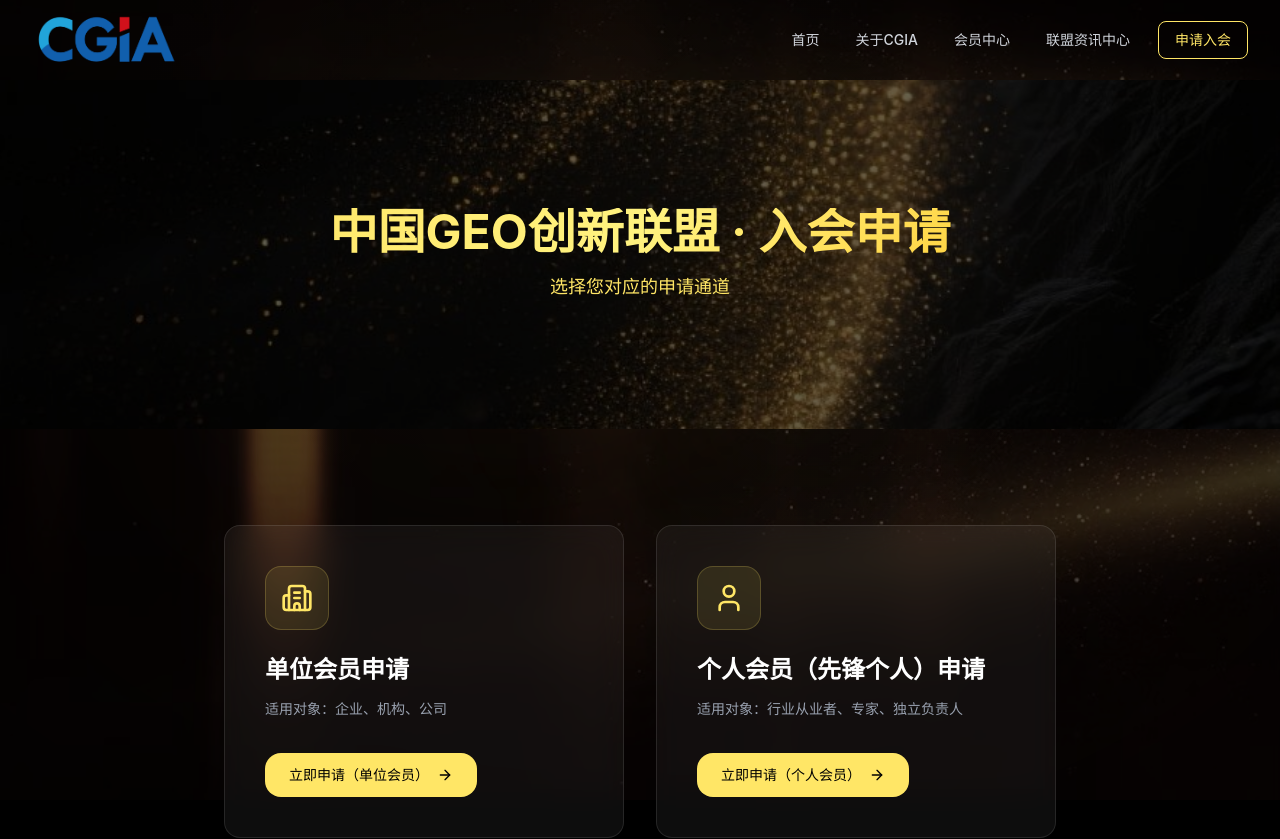
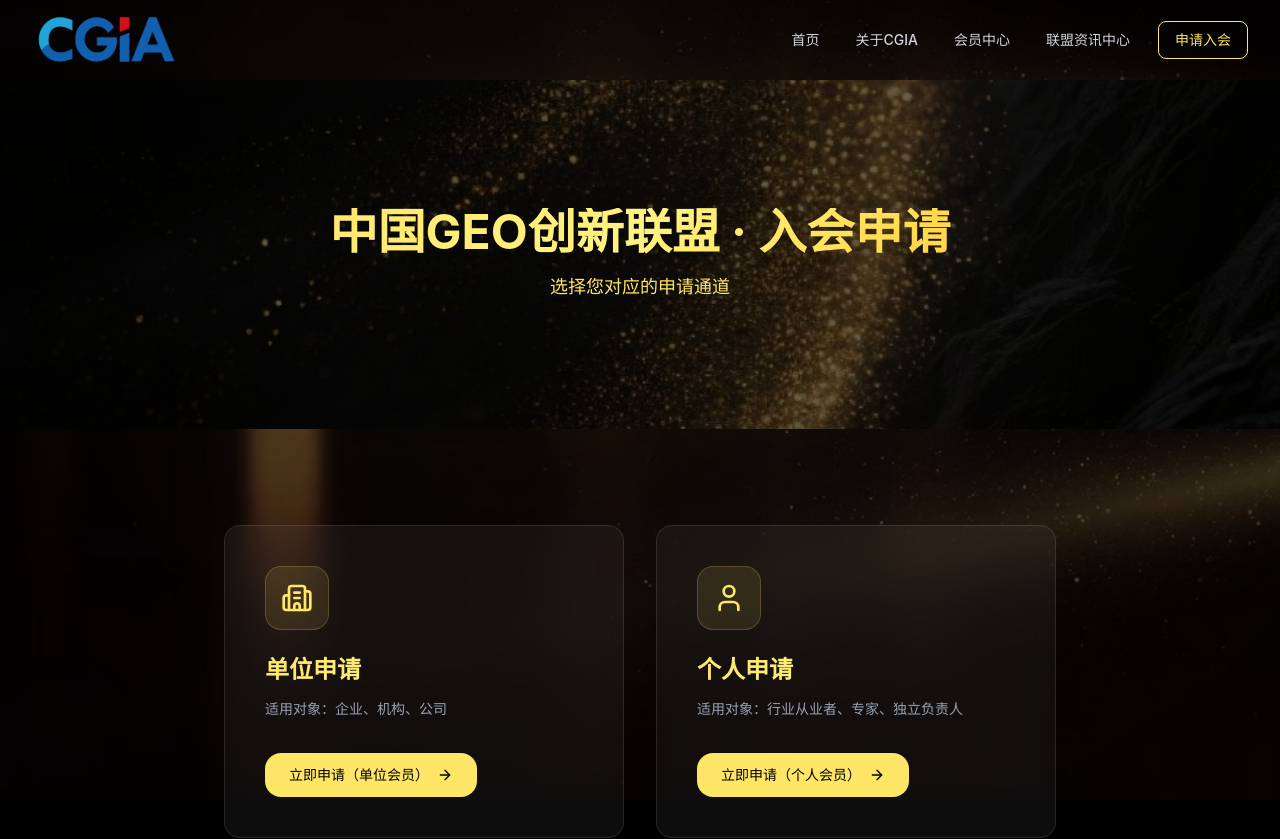
Before and after one commit to liuyao212212-netizen/cgia-website, a React (Vite) app: page /#/application in a window 1280 px wide. Shown: the top 839 px of the page. Built offline with nearby package versions, Linux system fonts and the light colour scheme.

Commit message:
style: 选择入口卡片标题改为金色"单位申请"和"个人申请"

```diff
--- a/src/pages/ApplyPage/ApplyPage.tsx
+++ b/src/pages/ApplyPage/ApplyPage.tsx
@@ -49,8 +49,8 @@ export default function ApplyPage() {
                 <div className="w-16 h-16 rounded-2xl bg-[hsl(50_100%_70%_/0.1)] border border-[hsl(50_100%_70%_/0.2)] flex items-center justify-center mb-6 group-hover:bg-[hsl(50_100%_70%_/0.2)] transition-colors">
                   <Building2 className="w-8 h-8 text-[hsl(50_100%_70%)]" />
                 </div>
-                <h2 className="text-xl md:text-2xl font-bold text-white mb-3">
-                  单位会员申请
+                <h2 className="text-xl md:text-2xl font-bold text-gradient-gold mb-3">
+                  单位申请
                 </h2>
                 <p className="text-gray-400 text-sm mb-8 leading-relaxed">
                   适用对象：企业、机构、公司
@@ -75,8 +75,8 @@ export default function ApplyPage() {
                 <div className="w-16 h-16 rounded-2xl bg-[hsl(50_100%_70%_/0.1)] border border-[hsl(50_100%_70%_/0.2)] flex items-center justify-center mb-6 group-hover:bg-[hsl(50_100%_70%_/0.2)] transition-colors">
                   <User className="w-8 h-8 text-[hsl(50_100%_70%)]" />
                 </div>
-                <h2 className="text-xl md:text-2xl font-bold text-white mb-3">
-                  个人会员（先锋个人）申请
+                <h2 className="text-xl md:text-2xl font-bold text-gradient-gold mb-3">
+                  个人申请
                 </h2>
                 <p className="text-gray-400 text-sm mb-8 leading-relaxed">
                   适用对象：行业从业者、专家、独立负责人
```
